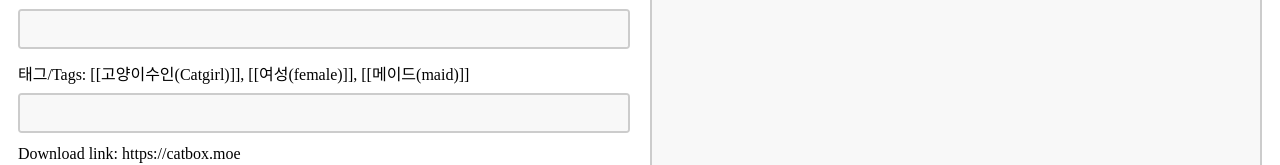
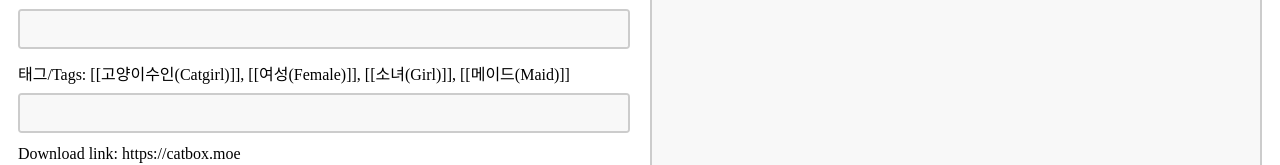
Before and after one commit to peppertaco/peppertaco.github.io, a plain HTML site: page index.html in a window 1280 px wide. Shown: the part 209-374 px from the top of the page. Drawn offline with Linux system fonts and the light colour scheme.

Commit message:
Update index.html

```diff
--- a/index.html
+++ b/index.html
@@ -59,7 +59,7 @@
 			<label for="name_input">이름/Name: 유즈 / Yuzu</label><br>
 			<textarea id="name" name="name"></textarea><br>
 
-			<label for="tag_input">태그/Tags: [[고양이수인(Catgirl)]], [[여성(female)]], [[메이드(maid)]]</label><br>
+			<label for="tag_input">태그/Tags: [[고양이수인(Catgirl)]], [[여성(Female)]], [[소녀(Girl)]], [[메이드(Maid)]]</label><br>
 			<textarea id="tags" name="tags"></textarea><br>
 
 			<label for="downloadLink">Download link: https://catbox.moe</label><br>
```
